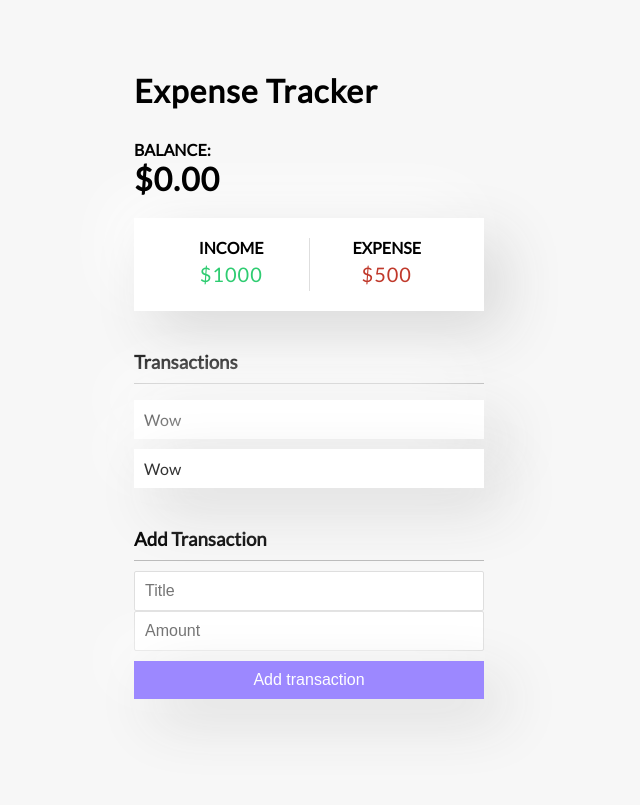
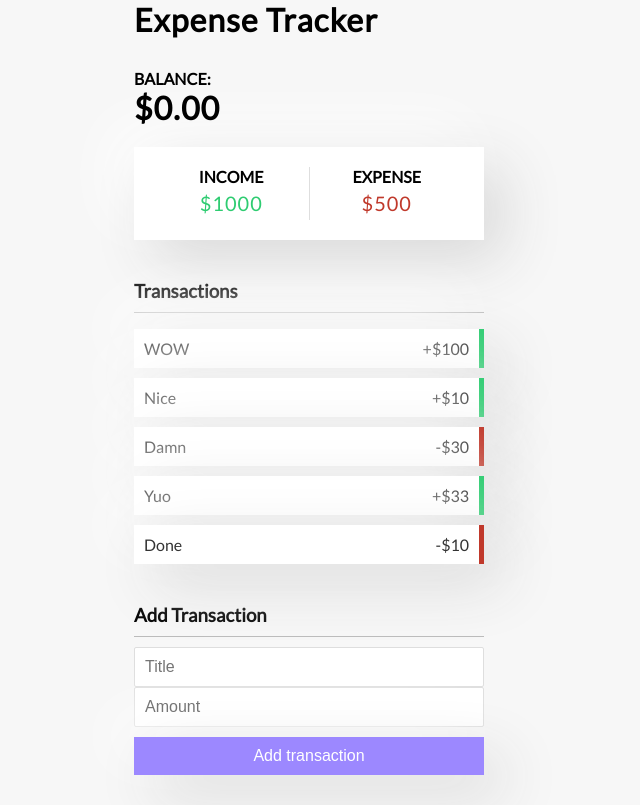
Before and after one commit to usamasubhani/expense-tracker, a React (Create React App) app: page / in a window 1280 px wide. Shown: the whole page, without its empty margins (331-971 px from the left). Built offline with nearby package versions, Linux system fonts and the light colour scheme.

Commit message:
Display transactions

```diff
--- a/src/components/Transaction.js
+++ b/src/components/Transaction.js
@@ -1,10 +1,9 @@
 import React from 'react';
 
- function Transaction() {
+ function Transaction({ transaction }) {
+    const sign = transaction.amount > 0 ? '+' : '-';
     return (
-        <div>
-            Wow<button className="delete-btn">x</button>
-        </div>
+        <li className={transaction.amount > 0 ? 'plus' : 'minus'}>{transaction.title}<span>{sign}${Math.abs(transaction.amount)}</span><button className="delete-btn">x</button></li>
     )
 }
 
--- a/src/components/TransactionsList.js
+++ b/src/components/TransactionsList.js
@@ -4,14 +4,13 @@ import Transaction from './Transaction'
 import { GlobalContext } from '../context/GlobalContext'
 
  function TransactionsList() {
-    const context = useContext(GlobalContext);
-    console.log(context);
+    const { transactions } = useContext(GlobalContext);
+
     return (
         <div>
             <h3>Transactions</h3>
             <ul className="list">
-                <li><Transaction /></li>
-                <li><Transaction /></li>
+            {transactions.map(transaction => (<Transaction key={transaction.id} transaction={transaction} />))}
             </ul>
         </div>
     )
--- a/src/context/GlobalContext.js
+++ b/src/context/GlobalContext.js
@@ -4,7 +4,10 @@ import AppReducer from './AppReducer'
 const startingState = {
     transactions: [
         { id: 1, title: 'WOW', amount:100},
-        { id: 2, title: 'Nice', amount:10}
+        { id: 2, title: 'Nice', amount:10},
+        { id: 3, title: 'Damn', amount:-30},
+        { id: 4, title: 'Yuo', amount:33},
+        { id: 5, title: 'Done', amount:-10}
     ]
 }
 
```
